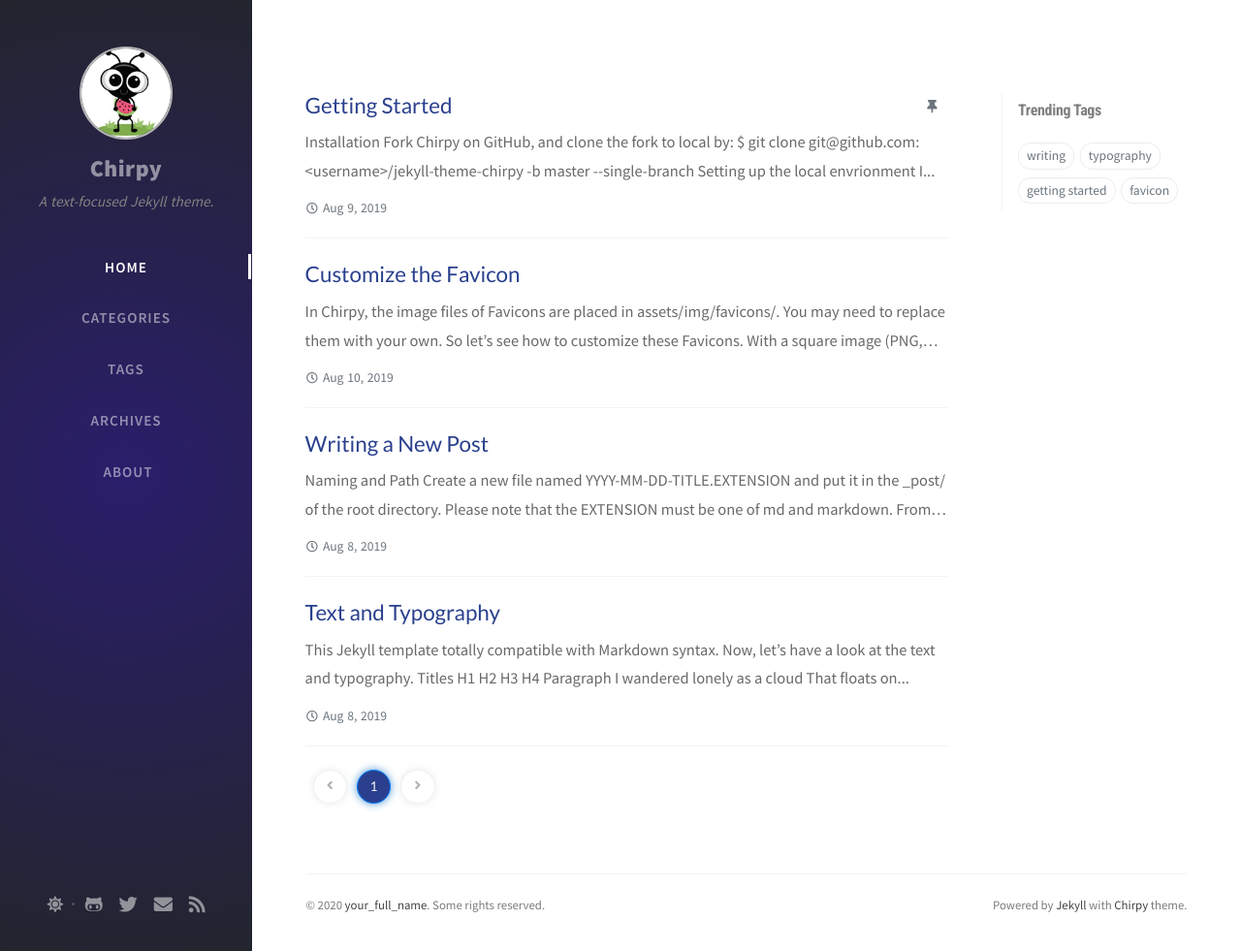
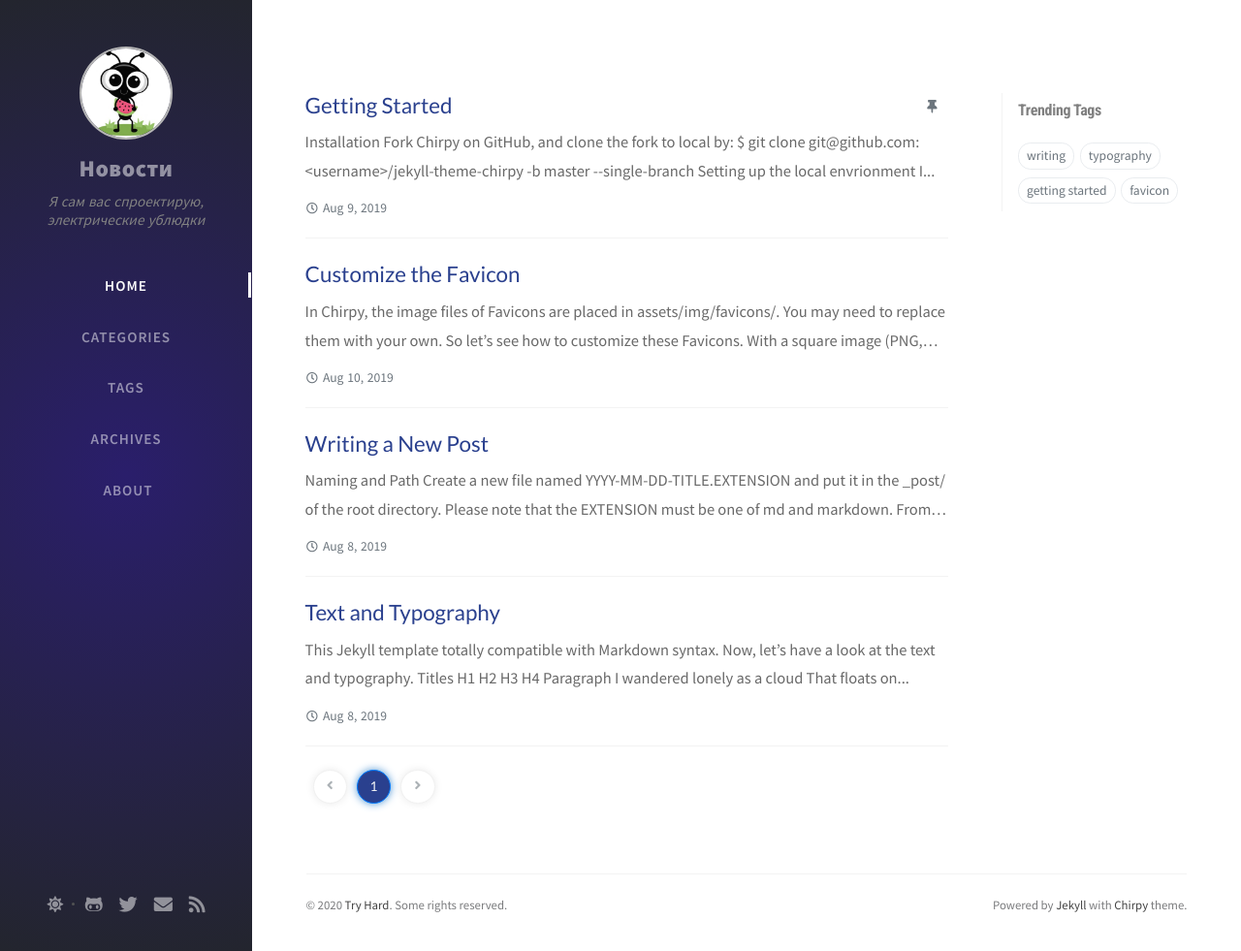
Before and after one commit to kern3lp4n1c/constructorsnews, a Jekyll site: the page built from index.html, in a window 1280 px wide and 981 px high. Shown: the whole window at 97% size. Built offline with Jekyll 4.4.1, drawn with Linux system fonts in a browser that asks for light colours; nearby versions of some CDN libraries; the list of posts is cut into pages by our own code; comment, search, counter and statistics services are not loaded.

Commit message:
Update _config.yml

```diff
--- a/_config.yml
+++ b/_config.yml
@@ -8,31 +8,30 @@
 # jekyll-seo-tag settings › https://github.com/jekyll/jekyll-seo-tag/blob/master/docs/usage.md
 #--------------------------
 
-title: Chirpy                          # the main title
+title: Новости                          # the main title
 
-tagline: A text-focused Jekyll theme.  # it will display as the sub-title
+tagline: Я сам вас спроектирую, электрические ублюдки  # it will display as the sub-title
 
 description: >-                        # used by seo meta and the atom feed
-  A minimal, portfolio, sidebar,
-  bootstrap Jekyll theme with responsive web design
-  and focuses on text presentation.
+  Если кратко, то
+  volumetric shit compressor
 
 # Replace with the website url, e.g. 'https://username.github.io'
-url: 'protocol://domain'
+url: 'https://makeitharder.ml/'
 
-author: your_full_name                  # change to your full name
+author: MakeItHarder                  # change to your full name
 
 avatar: /assets/img/sample/avatar.jpg   # support internet resources
 
 github:
-  username: github_username             # change to your github username
+  username: kern3lp4n1c             # change to your github username
 
 twitter:
-  username: twitter_username            # change to your twitter username
+  username: maybeinfuture            # change to your twitter username
 
 social:
-  name: your_full_name                  # it will shows as the copyright owner in Footer
-  email: example@doamin.com             # change to your email address
+  name: Try Hard                  # it will shows as the copyright owner in Footer
+  email: alexeypovol@gmail.com             # change to your email address
   links:
     # The first element serves as the copyright owner's link
     - https://twitter.com/username      # change to your twitter homepage
@@ -51,7 +50,7 @@ google_site_verification: google_meta_tag_verification # change to your verifica
 baseurl: ''
 
 # Change to your timezone › http://www.timezoneconverter.com/cgi-bin/findzone/findzone
-timezone: Asia/Shanghai
+timezone: Europe/Moscow
 
 google_analytics:
   id: ''          # Fill with your Google Analytics ID
```
